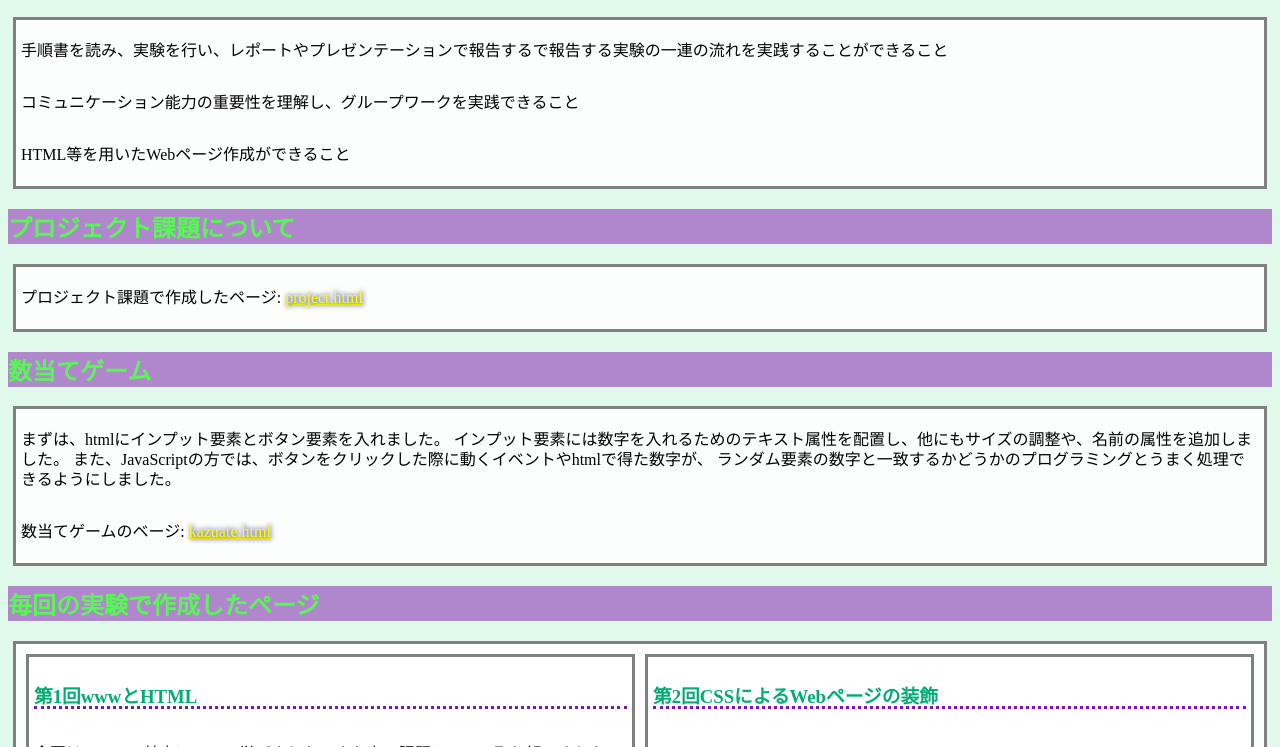
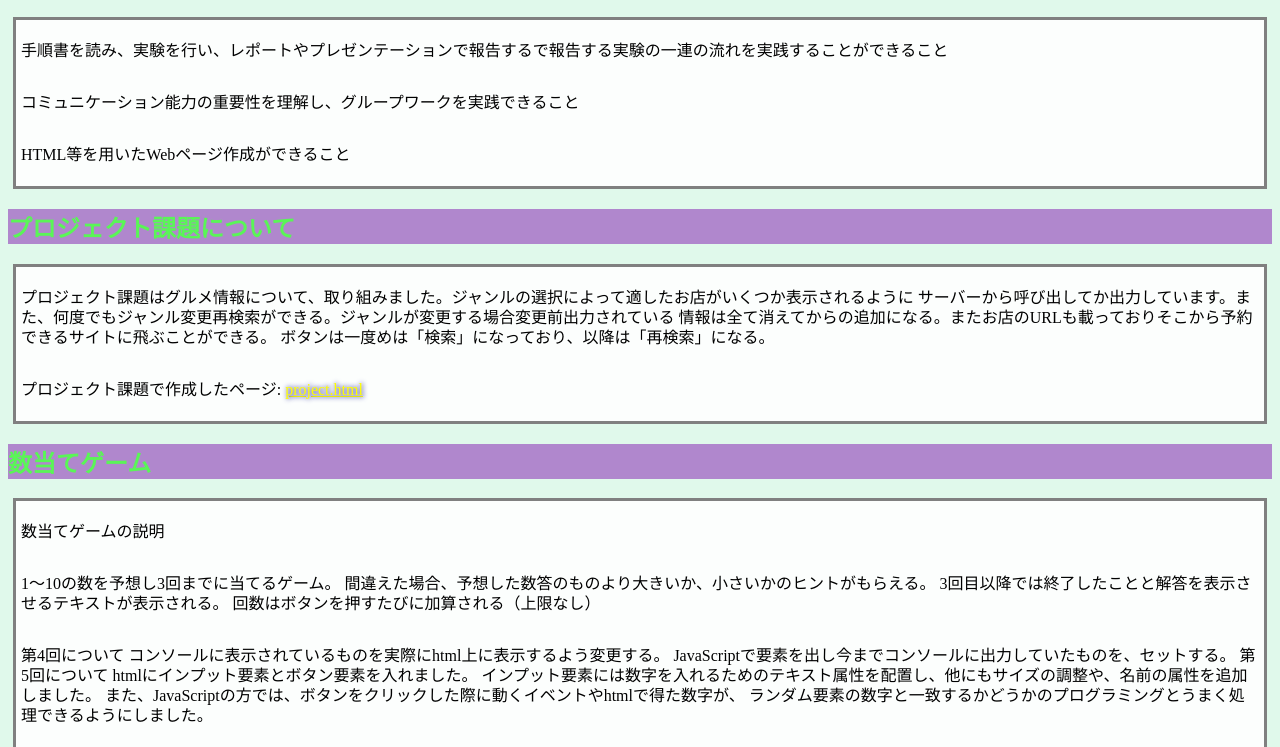
Before and after one commit to G284832022/medialabo, a plain HTML site: page index.html in a window 1280 px wide. Shown: the part 127-874 px from the top of the page. Drawn offline with Linux system fonts and the light colour scheme.

Commit message:
最終課題

```diff
--- a/index.html
+++ b/index.html
@@ -16,8 +16,14 @@
 
     <h2>プロジェクト課題について</h2>
     <div>
+     <p>
+      プロジェクト課題はグルメ情報について、取り組みました。ジャンルの選択によって適したお店がいくつか表示されるように
+      サーバーから呼び出してか出力しています。また、何度でもジャンル変更再検索ができる。ジャンルが変更する場合変更前出力されている
+      情報は全て消えてからの追加になる。またお店のURLも載っておりそこから予約できるサイトに飛ぶことができる。
+      ボタンは一度めは「検索」になっており、以降は「再検索」になる。
+     </p>
+     <p>
 
-     <p>
       プロジェクト課題で作成したページ:
       <a href="https://g284832022.github.io/medialabo/project.html">project.html</a></li>
 
@@ -28,10 +34,25 @@
     <h2>数当てゲーム</h2>
     <div>
       <p>
-        まずは、htmlにインプット要素とボタン要素を入れました。
+        数当てゲームの説明
+      </p>
+      <p>
+        1〜10の数を予想し3回までに当てるゲーム。
+        間違えた場合、予想した数答のものより大きいか、小さいかのヒントがもらえる。
+        3回目以降では終了したことと解答を表示させるテキストが表示される。
+        回数はボタンを押すたびに加算される（上限なし）
+
+      </p>
+      <p>
+        第4回について
+        コンソールに表示されているものを実際にhtml上に表示するよう変更する。
+        JavaScriptで要素を出し今までコンソールに出力していたものを、セットする。
+        第5回について
+        htmlにインプット要素とボタン要素を入れました。
         インプット要素には数字を入れるためのテキスト属性を配置し、他にもサイズの調整や、名前の属性を追加しました。
         また、JavaScriptの方では、ボタンをクリックした際に動くイベントやhtmlで得た数字が、
         ランダム要素の数字と一致するかどうかのプログラミングとうまく処理できるようにしました。
+
       </p>
       <p>
         数当てゲームのベージ:
@@ -117,6 +138,17 @@
    <div class="dai6">
       <h3>第6回 工夫点，苦心点，強調点，感想</h3>
       <p>
+        HTMLやCSS、JavaScriptを通して学べたことは、応用がとても効きやすいことだと思いました。HTMLはWebサイトの基礎を作ること、JavaScriptはWebサイトの中身を作ること、CSSはWebサイトの見やすさを調整できること、分野によってアレンジしやすいことを多く学べました。
+        個人的には6回の授業で一番印象が強い学びは、JavaScriptを通してHTMLに画像を表示させることができるようになったことです。それ以前までは直接画像を入れていたので、文章の追加だけではなく画像も追加でき、さらにif文やfor文を扱うことができるため印象強く残っています。
+        最初はこの課題のも苦戦していたので最後の課題で扱うことができるように学べてよかったと思っています。
+        数当てゲームではこちらが記入した数に対して、プログラミングを行い、結果を表示するといったものでしたが、大変難しかったです。特にコンソールからWebサイト上に反映させることが最初の大きな難関でした。
+        HTMLとCSSで作るWebサイトの構造はこだわること多くできるためとても面白く、色や配置、大きさにURLなどWebサイトに必要な情報が伝えられる基礎であることをより実感しました。
+        一方で、Java Scriptを使った演習にはとても苦戦しました。CSSは HTMLに干渉できても文章事態を変更することができない反面、JavaScriptはHTMLの文章を消したり、また文章や属性を持った要素を追加したりすることができるので汎用性が高く、うまく使うことができずに苦労しました。
+        <br>HTMLとCSSにJavaScriptを追加したことで論理的な回路を通した表示をすることができたため、条件に対してできることが増え、実際にやってみたいことが膨らみました。
+        ですが最後のプロジェクト課題では授業で習ったことを活かし自分なりのWebサイトを作成することができた。特別こだわったことはロゴを追加したことと、URLを追加したことです。
+        最後の授業にて、外部のインターネットを利用した表示方法を、JavaScriptを通して使えることがわかりました。第3回の課題で、オブジェクトからデータをコンソール上に表示する課題のようなオブジェクトをインターネットから引っ張って表示するものでしたが、
+        私はそこから、各店舗のロゴとURLがあることを確認し表示ができるように工夫したいなと思いました。ロゴは店舗名の前になるように位置調整しました。ロゴは、店舗がわかりやすいよう追加したら親切だと思い追加しました。URLは、ホットペッパーグルメの対応する店のリンクになるようにセットすることができました。
+        背景は美味しそうなイラストと夜をイメージした配色になっています。こだわりが思った通りに機能していて嬉しいです。
 
       </p>
     </div>
```
